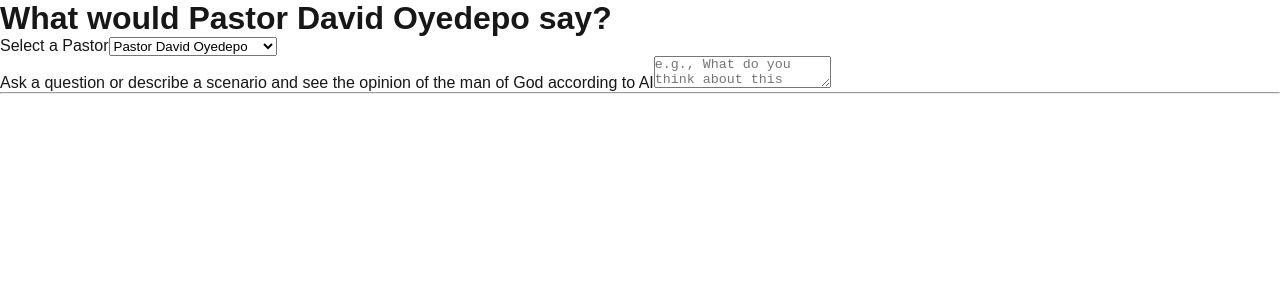
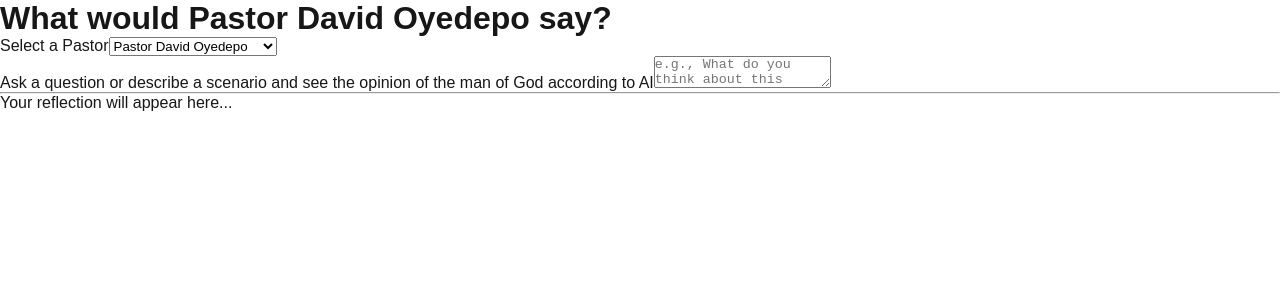
Before and after one commit to Nsima/wwmps, a Next.js app in the folder frontend/: page / in a window 1280 px wide. Shown: the top 300 px of the page. Built offline with nearby package versions, Linux system fonts and the light colour scheme.

Commit message:
AI Response Design

```diff
--- a/frontend/src/app/page.tsx
+++ b/frontend/src/app/page.tsx
@@ -3,7 +3,7 @@
 import { useEffect, useState } from 'react';
 import ModelSelector from '@/components/ModelSelector';
 import QuestionInput from '@/components/QuestionInput';
-//import ReflectionOutput from '@/components/ReflectionOutput';
+import ReflectionOutput from '@/components/ReflectionOutput';
 
 export default function HomePage() {
   const [selectedPastor, setSelectedPastor] = useState('Pastor David Oyedepo');
@@ -38,7 +38,7 @@
       <hr className="my-6 border-gray-200" />
 
       <section>
-        {/*<ReflectionOutput reflection={reflection} />*/}
+        <ReflectionOutput reflection={reflection} />
       </section>
     </main>
   );
--- a/frontend/src/components/ReflectionOutput.tsx
+++ b/frontend/src/components/ReflectionOutput.tsx
@@ -0,0 +1,19 @@
+'use client';
+
+import React from 'react';
+
+interface ReflectionOutputProps {
+  reflection: string;
+}
+
+export default function ReflectionOutput({ reflection }: ReflectionOutputProps) {
+  return (
+    <div className="w-full min-h-[120px] border border-gray-200 bg-gray-50 p-4 rounded-md text-sm text-gray-800">
+      {reflection ? (
+        <p className="whitespace-pre-line">{reflection}</p>
+      ) : (
+        <p className="text-gray-400 italic">Your reflection will appear here...</p>
+      )}
+    </div>
+  );
+}
```
